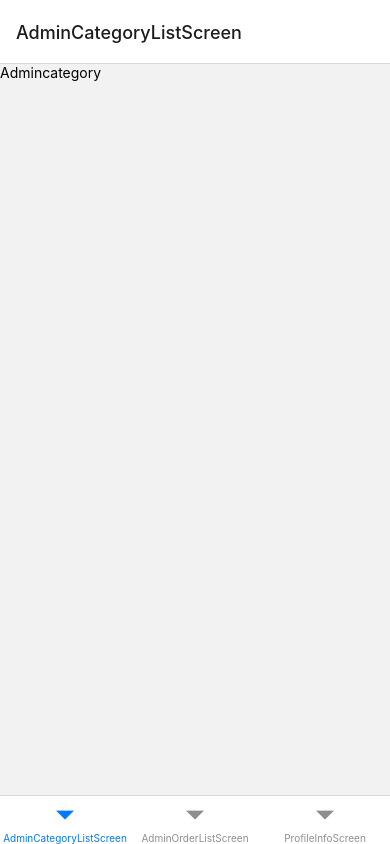
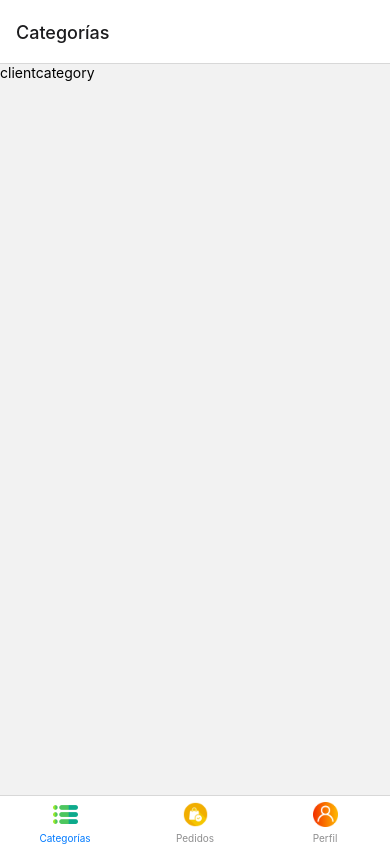
Before and after one commit to gonzisdev/curso-react-native-mvvm, a React Native app in the folder AppDeliveryReactNative/: screen /ClientTabsNavigator in a window 390 px wide. Built offline with nearby package versions, Linux system fonts and the light colour scheme.

Commit message:
titles and icons on tabs

```diff
--- a/AppDeliveryReactNative/App.tsx
+++ b/AppDeliveryReactNative/App.tsx
@@ -10,7 +10,7 @@ export type RootStackParamList = {
   HomeScreen: undefined
   RegisterScreen: undefined
   RolesScreen: undefined
-  AdmintTabsNavigator: undefined
+  AdminTabsNavigator: undefined
   ClientTabsNavigator: undefined
 }
 
--- a/AppDeliveryReactNative/src/Presentation/navigator/AdminTabsNavigator.tsx
+++ b/AppDeliveryReactNative/src/Presentation/navigator/AdminTabsNavigator.tsx
@@ -1,3 +1,4 @@
+import { Image } from "react-native"
 import { createBottomTabNavigator } from "@react-navigation/bottom-tabs"
 import { AdminCategoryListScreen } from "../views/admin/category/list/CategoryList"
 import { AdminOrderListScreen } from "../views/admin/order/list/OrderList"
@@ -7,10 +8,49 @@ export const AdminTabsNavigator = () => {
   const Tab = createBottomTabNavigator();
 
     return (
-        <Tab.Navigator>
-          <Tab.Screen name="AdminCategoryListScreen" component={AdminCategoryListScreen} />
-          <Tab.Screen name="AdminOrderListScreen" component={AdminOrderListScreen} />
-          <Tab.Screen name="ProfileInfoScreen" component={ProfileInfoScreen} />
-        </Tab.Navigator>
+      <Tab.Navigator>
+        <Tab.Screen
+          name="AdminCategoryListScreen"
+          component={AdminCategoryListScreen}
+          options={{
+            title: "Categorías",
+            tabBarLabel: "Categorías",
+            tabBarIcon: ({color}) => (
+              <Image
+                source={require('../../../assets/list.png')}
+                style={{width: 25, height: 25}}
+              />
+            )
+          }}
+        />
+        <Tab.Screen
+          name="AdminOrderListScreen"
+          component={AdminOrderListScreen}
+          options={{
+            title: "Pedidos",
+            tabBarLabel: "Pedidos",
+            tabBarIcon: ({color}) => (
+              <Image
+                source={require('../../../assets/orders.png')}
+                style={{width: 25, height: 25}}
+              />
+            )
+          }}
+        />
+        <Tab.Screen
+          name="ProfileInfoScreen"
+          component={ProfileInfoScreen}
+          options={{
+            title: "Perfil",
+            tabBarLabel: "Perfil",
+            tabBarIcon: ({color}) => (
+              <Image
+                source={require('../../../assets/user_menu.png')}
+                style={{width: 25, height: 25}}
+              />
+            )
+          }}
+        />
+      </Tab.Navigator>
     )
   }
--- a/AppDeliveryReactNative/src/Presentation/navigator/ClientTabsNavigator.tsx
+++ b/AppDeliveryReactNative/src/Presentation/navigator/ClientTabsNavigator.tsx
@@ -1,3 +1,4 @@
+import { Image } from "react-native"
 import { createBottomTabNavigator } from "@react-navigation/bottom-tabs"
 import { ClientCategoryListScreen } from "../views/client/category/list/CategoryList"
 import { ClientOrderListScreen } from "../views/client/order/list/OrderList"
@@ -7,10 +8,49 @@ export const ClientTabsNavigator = () => {
   const Tab = createBottomTabNavigator();
 
     return (
-        <Tab.Navigator>
-          <Tab.Screen name="AdminCategoryListScreen" component={ClientCategoryListScreen} />
-          <Tab.Screen name="AdminOrderListScreen" component={ClientOrderListScreen} />
-          <Tab.Screen name="ProfileInfoScreen" component={ProfileInfoScreen} />
-        </Tab.Navigator>
+      <Tab.Navigator>
+        <Tab.Screen
+          name="AdminCategoryListScreen"
+          component={ClientCategoryListScreen}
+          options={{
+            title: "Categorías",
+            tabBarLabel: "Categorías",
+            tabBarIcon: ({color}) => (
+              <Image
+                source={require('../../../assets/list.png')}
+                style={{width: 25, height: 25}}
+              />
+            )
+          }}
+        />
+        <Tab.Screen
+          name="AdminOrderListScreen"
+          component={ClientOrderListScreen}
+          options={{
+            title: "Pedidos",
+            tabBarLabel: "Pedidos",
+            tabBarIcon: ({color}) => (
+              <Image
+                source={require('../../../assets/orders.png')}
+                style={{width: 25, height: 25}}
+              />
+            )
+          }}
+        />
+        <Tab.Screen
+          name="ProfileInfoScreen"
+          component={ProfileInfoScreen}
+          options={{
+            title: "Perfil",
+            tabBarLabel: "Perfil",
+            tabBarIcon: ({color}) => (
+              <Image
+                source={require('../../../assets/user_menu.png')}
+                style={{width: 25, height: 25}}
+              />
+            )
+          }}
+        />
+      </Tab.Navigator>
     )
   }
--- a/AppDeliveryReactNative/src/Presentation/views/client/category/list/CategoryList.tsx
+++ b/AppDeliveryReactNative/src/Presentation/views/client/category/list/CategoryList.tsx
@@ -4,7 +4,7 @@ export const ClientCategoryListScreen = () => {
   return (
     <View>
         <Text>
-            Admincategory
+            clientcategory
         </Text>
     </View>
   )
--- a/AppDeliveryReactNative/src/Presentation/views/client/order/list/OrderList.tsx
+++ b/AppDeliveryReactNative/src/Presentation/views/client/order/list/OrderList.tsx
@@ -4,7 +4,7 @@ export const ClientOrderListScreen = () => {
   return (
     <View>
         <Text>
-            Admincategory
+            client order
         </Text>
     </View>
   )
--- a/AppDeliveryReactNative/src/Presentation/views/roles/Item.tsx
+++ b/AppDeliveryReactNative/src/Presentation/views/roles/Item.tsx
@@ -17,7 +17,7 @@ export const RolesItem = ({rol, height, width, navigation}: RolesItemProps) => {
         style={{...styles.container, height: height, width: width}}
         onPress={() => {
             if (rol.name === "ADMIN") {
-                navigation.replace("AdmintTabsNavigator")
+                navigation.replace("AdminTabsNavigator")
             } else if (rol.name === "CLIENTE") {
                 navigation.replace("ClientTabsNavigator")
             }
```
